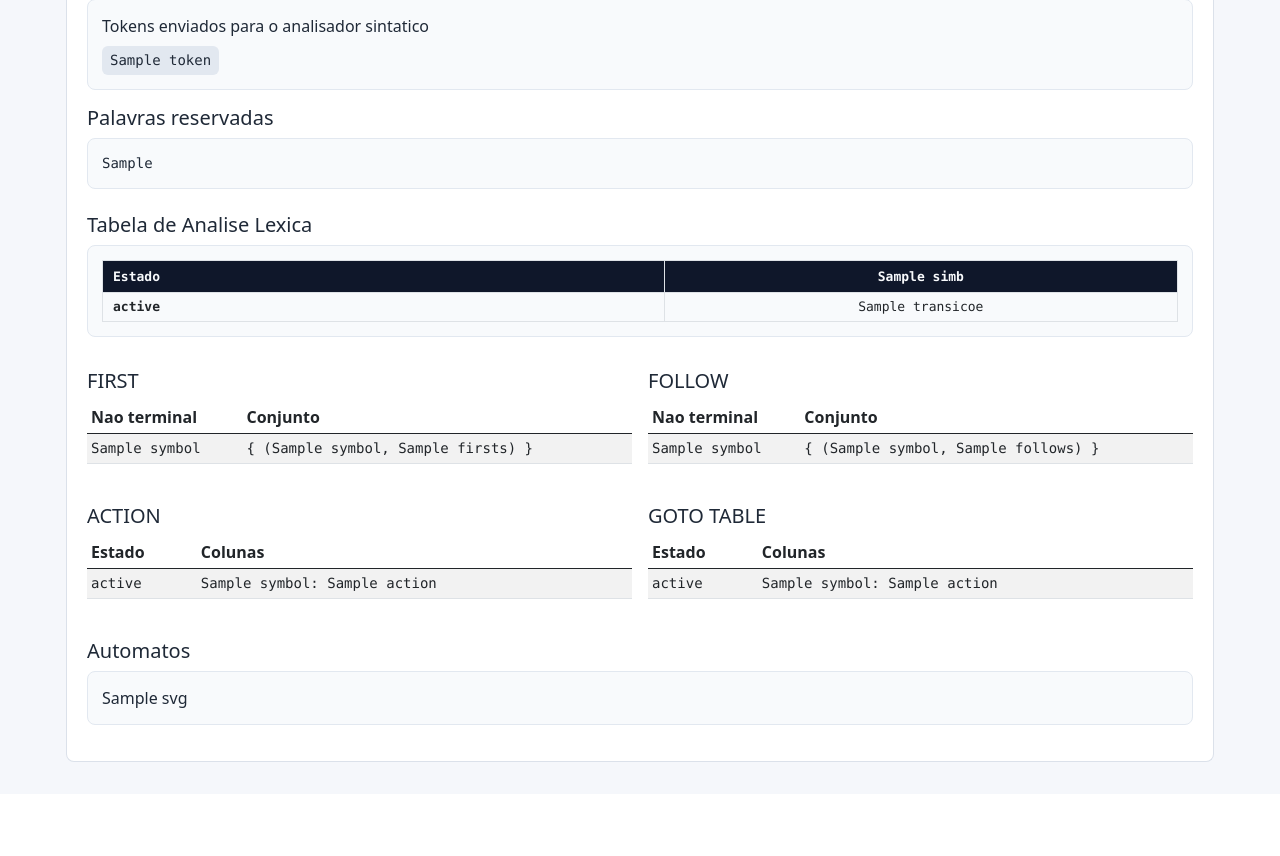
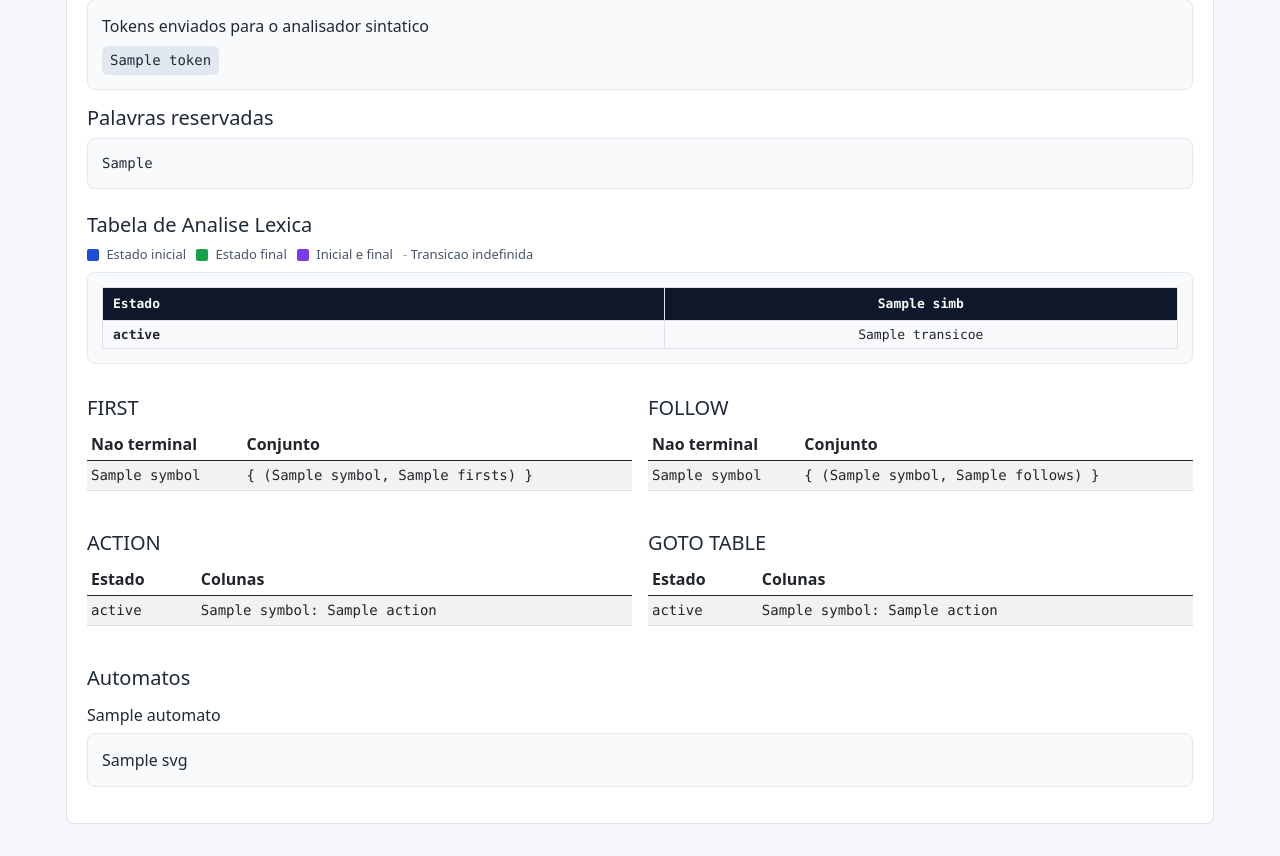
Before and after one commit to andersonsimioni/gerador-analisador-lexico, a Flask app: template web/templates/index.html in a window 1280 px wide, after a click on "Fluxo completo". Shown: the part 1049-1905 px from the top of the page. Before the commit the page ends 1811 px from the top, so only its background shows below. Run offline with Flask 3, Linux system fonts and the light colour scheme; the template is opened without the code that fills it: most values are stand-ins (such as "Sample title", 1, 10 or a date in 2020).

Commit message:
fluxo completo fix

```diff
--- a/web/app.py
+++ b/web/app.py
@@ -197,7 +197,10 @@ def run_lexical_from_text(definitions, words):
     for name, regex in parsed_definitions:
         automaton = Automato.parse_regex(regex)
         lista_de_automatos.append(automaton)
-        automata_svgs.append(automaton_to_svg(automaton, name=name))
+        automata_svgs.append({
+            "title": f"Automato da definicao: {name}",
+            "svg": automaton_to_svg(automaton, name=name),
+        })
 
     tabela_lexica = None
 
@@ -205,16 +208,25 @@ def run_lexical_from_text(definitions, words):
         # União dos autômatos (AFND)
         automato_unificado = Unificador_de_automato.uniao_de_automato(lista_de_automatos)
         svg_uniao = automaton_to_svg(automato_unificado, name="União dos automatos")
-        automata_svgs.append(svg_uniao)
+        automata_svgs.append({
+            "title": "Uniao dos automatos (AFND)",
+            "svg": svg_uniao,
+        })
 
         # Determinização → AFD
         automato_determinizado = automato_unificado.determinization(automato_unificado)
         svg_afd = automaton_to_svg(automato_determinizado, name="Autômato Determinizado (AFD)")
-        automata_svgs.append(svg_afd)
+        automata_svgs.append({
+            "title": "Determinização (AFD)",
+            "svg": svg_afd,
+        })
 
         automato_determinizado.minimization()
         svg_min = automaton_to_svg(automato_determinizado, name="Autômato Minimizado")
-        automata_svgs.append(svg_min)
+        automata_svgs.append({
+            "title": "Minimizacao do AFD",
+            "svg": svg_min,
+        })
 
         # ── NOVO: Tabela de análise léxica (representação implícita do AFD minimizado) ──
         tabela_lexica = gerar_tabela_lexica(automato_determinizado)
--- a/web/templates/index.html
+++ b/web/templates/index.html
@@ -163,6 +163,12 @@
 
                 {% if fluxo_completo.lexico.tabela_lexica %}
                 <h2 class="h5 mt-4">Tabela de Analise Lexica</h2>
+                <div class="mb-2" style="font-size:13px; color:#475569;">
+                    <span class="legend-badge" style="background:#1d4ed8;"></span> Estado inicial &nbsp;
+                    <span class="legend-badge" style="background:#16a34a;"></span> Estado final &nbsp;
+                    <span class="legend-badge" style="background:#7c3aed;"></span> Inicial e final &nbsp;
+                    <span style="color:#94a3b8;">-</span> Transicao indefinida
+                </div>
                 <div class="result-block tabela-lexica-wrapper">
                     <table class="table table-sm table-bordered tabela-lexica mb-0">
                         <thead>
@@ -262,8 +268,9 @@
 
                 {% if fluxo_completo.lexico.automata_svgs %}
                 <h2 class="h5 mt-4">Automatos</h2>
-                {% for svg in fluxo_completo.lexico.automata_svgs %}
-                <div class="result-block automaton mb-3">{{ svg | safe }}</div>
+                {% for automato in fluxo_completo.lexico.automata_svgs %}
+                <h3 class="h6 mt-3 mb-2">{{ automato.title }}</h3>
+                <div class="result-block automaton mb-3">{{ automato.svg | safe }}</div>
                 {% endfor %}
                 {% endif %}
                 {% endif %}
@@ -342,8 +349,9 @@
 
                 {% if lexico.automata_svgs %}
                 <h2 class="h5 mt-4">Automatos</h2>
-                {% for svg in lexico.automata_svgs %}
-                <div class="result-block automaton mb-3">{{ svg | safe }}</div>
+                {% for automato in lexico.automata_svgs %}
+                <h3 class="h6 mt-3 mb-2">{{ automato.title }}</h3>
+                <div class="result-block automaton mb-3">{{ automato.svg | safe }}</div>
                 {% endfor %}
                 {% endif %}
             </section>
```
